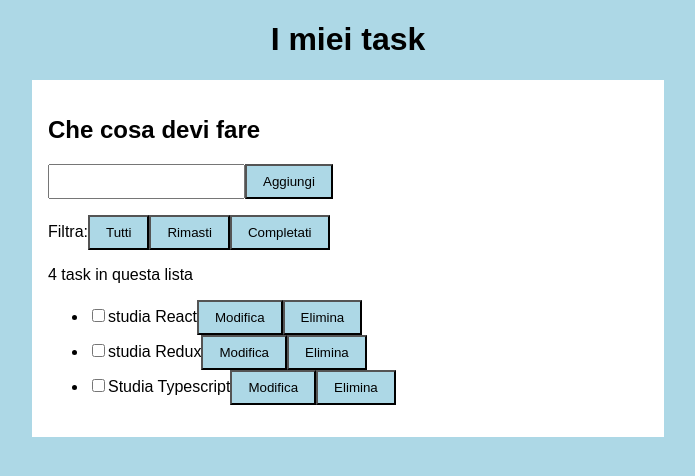
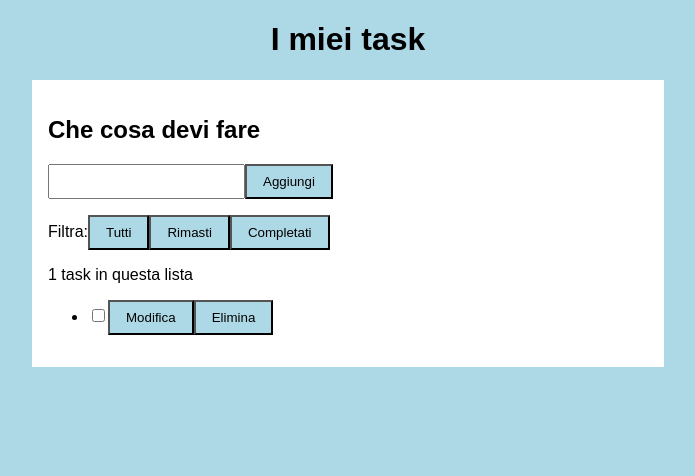
Before and after one commit to brandonfesta/react-todo-goodversion, a React (Vite) app in the folder react-todo-goodversion/: page / in a window 1280 px wide. Both pictures are taken after a click on the button "Aggiungi". Shown: the top 476 px of the page, without its empty margins (292-987 px from the left). Built offline with nearby package versions, Linux system fonts and the light colour scheme.

Commit message:
finito per la giornata, aggiunto array dinamico tramite input

```diff
--- a/react-todo-goodversion/src/App.jsx
+++ b/react-todo-goodversion/src/App.jsx
@@ -1,16 +1,21 @@
-import { useState } from 'react'
+import { useState, useRef } from 'react'
 import Form from './components/Form'
 import Filters from './components/Filters'
 import TaskContainer from './components/TaskContainer'
 
 export default function App() {
+  const [tasks, setTasks] = useState([])
+  function addTask(inputValue){
+    setTasks([{name: inputValue, isChecked: false, id: Math.random(),}, ...tasks])
+    console.log(tasks)
+  }
   return (
     <>
       <h1>I miei task</h1>
       <div className='task-app'>
-        <Form></Form>
+        <Form addTask={addTask}></Form>
         <Filters></Filters>
-        <TaskContainer></TaskContainer>
+        <TaskContainer tasks={tasks}></TaskContainer>
       </div>
     </>
   )
--- a/react-todo-goodversion/src/components/Form.jsx
+++ b/react-todo-goodversion/src/components/Form.jsx
@@ -1,9 +1,15 @@
-export default function Form(){
+import { useRef } from "react"
+
+export default function Form({addTask}){
+    const inputRef = useRef();
+    function handleAddTask(){
+        addTask(inputRef.current.value)
+    }
     return (
         <div>
             <h2>Che cosa devi fare</h2>
-            <input type="text" />
-            <button className="btn">Aggiungi</button>
+            <input type="text" ref={inputRef}/>
+            <button className="btn" onClick={handleAddTask}>Aggiungi</button>
         </div>
     )
 }
--- a/react-todo-goodversion/src/components/Task.jsx
+++ b/react-todo-goodversion/src/components/Task.jsx
@@ -1,7 +1,7 @@
 export default function Task({task}){
     return (
         <li>
-            <input type="checkbox" />
+            <input type="checkbox" checked={task.isCompleted}/>
             {task.name}
             <button className="btn">Modifica</button>
             <button className="btn">Elimina</button>
--- a/react-todo-goodversion/src/components/TaskContainer.jsx
+++ b/react-todo-goodversion/src/components/TaskContainer.jsx
@@ -1,11 +1,12 @@
 import TaskCounter from "./TaskCounter"
 import Tasks from "./Tasks"
 
-export default function TaskContainer(){
+export default function TaskContainer({tasks}){
+    let taskAmount = tasks.length
     return (
         <section>
-            <TaskCounter></TaskCounter>
-            <Tasks></Tasks>
+            <TaskCounter amount={taskAmount}></TaskCounter>
+            <Tasks tasks={tasks}></Tasks>
         </section>
     )
 }
--- a/react-todo-goodversion/src/components/TaskCounter.jsx
+++ b/react-todo-goodversion/src/components/TaskCounter.jsx
@@ -1,7 +1,7 @@
-export default function TaskCounter(){
+export default function TaskCounter({amount}){
     return (
         <div>
-            4 task in questa lista
+            {amount} task in questa lista
         </div>
     )
 }
--- a/react-todo-goodversion/src/components/Tasks.jsx
+++ b/react-todo-goodversion/src/components/Tasks.jsx
@@ -1,11 +1,11 @@
 import Task from "./Task"
-import { tasks } from "../data/tasks.js"
 
-let taskList = tasks.map((task) => (
-    <Task task={task}></Task>
-))
 
-export default function Tasks(){
+export default function Tasks({tasks}){
+    let taskList = tasks.map((task) =>
+        <Task task={task} key={task.id}></Task>
+    )
+
     return(
         <ul>
             {taskList}
```
